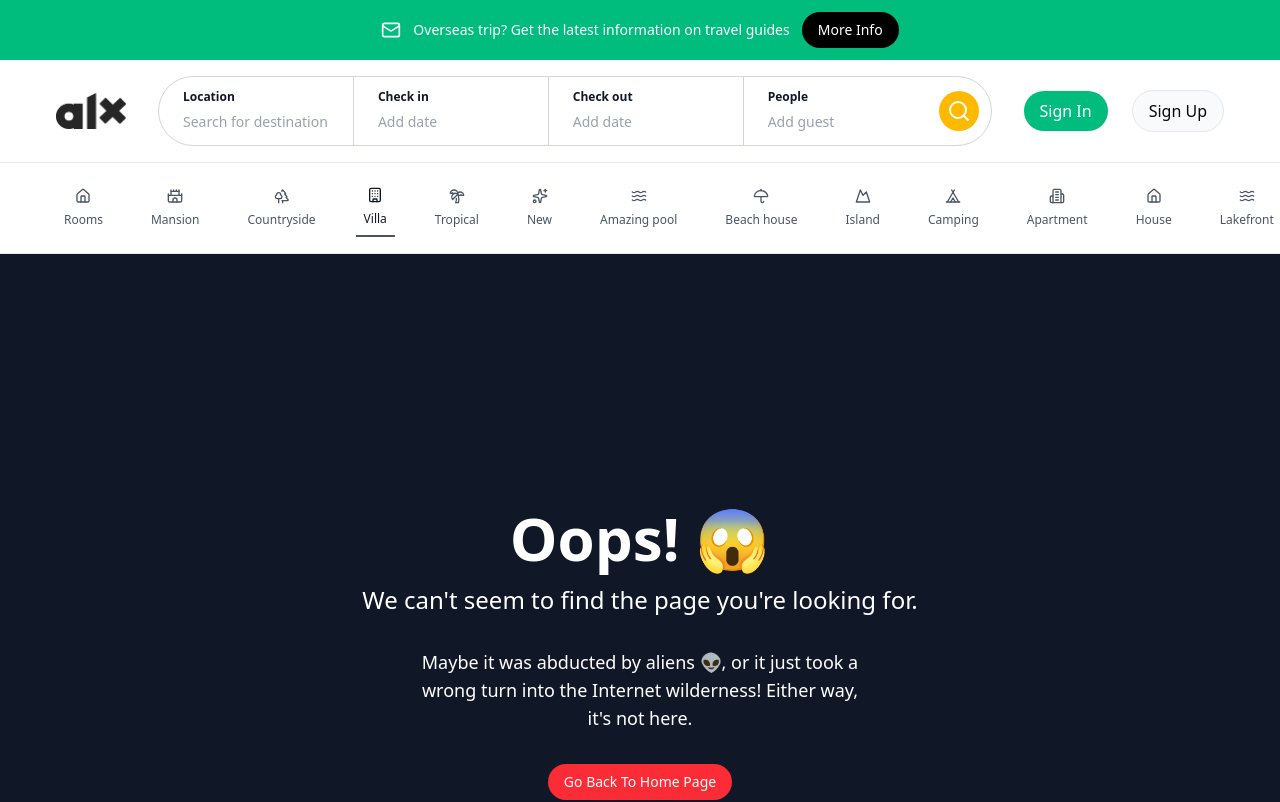
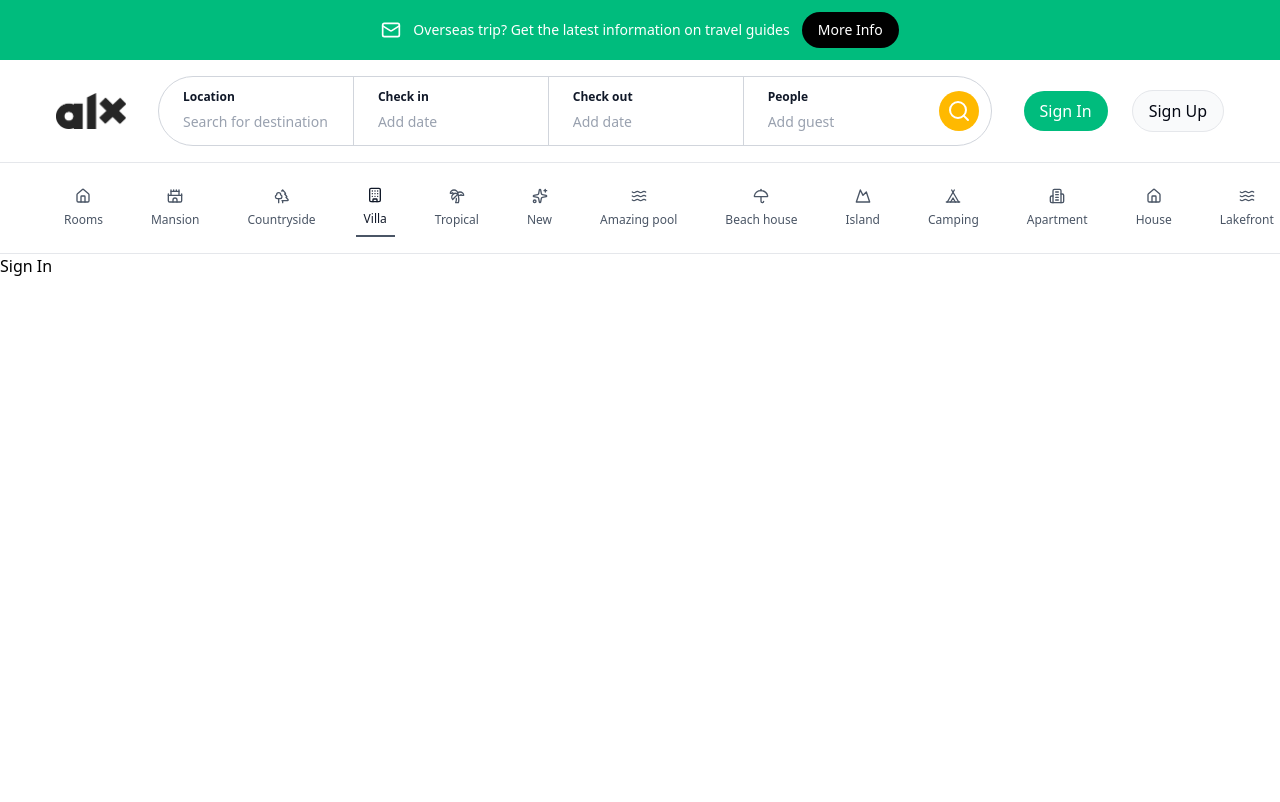
Before and after one commit to MoketeTyabekana/alx-listing-app-detail, a Next.js app: page /signIn in a window 1280 px wide. Before the commit this address had no page. Shown: the top 802 px of the page. Built offline with nearby package versions, Linux system fonts and the light colour scheme.

Commit message:
Created Sign In and sign up basic pages.

```diff
--- a/components/common/Button.tsx
+++ b/components/common/Button.tsx
@@ -10,12 +10,12 @@ const Button: React.FC<ButtonProps> = ({
 }) => {
   const variantStyle = {
     primary:
-      "bg-emerald-500 rounded-full px-4 py-2 text-white hover:bg-emerald-800 transition ease-in-out 0.6s",
+      "bg-emerald-500 rounded-full px-4 py-2 text-white hover:bg-emerald-800 transition ease-in-out 0.6s cursor-pointer",
     secondary:
-      "bg-gray-50 rounded-full px-4 py-2 text-gray-950 border border-gray-200 hover:bg-gray-800 hover:text-white transition ease-in-out 0.6s",
+      "bg-gray-50 rounded-full px-4 py-2 text-gray-950 border border-gray-200 hover:bg-gray-800 hover:text-white transition ease-in-out 0.6s cursor-pointer",
     tertiary:
-      "rounded-full bg-black text-white px-4 py-2 text-sm hover:bg-gray-600 transition ease-in-out 0.6s",
-    danger: "rounded-full bg-red-500 text-white px-4 py-2 text-sm hover:bg-gray-600 transition ease-in-out 0.6s",
+      "rounded-full bg-black text-white px-4 py-2 text-sm hover:bg-gray-600 transition ease-in-out 0.6s cursor-pointer",
+    danger: "rounded-full bg-red-500 text-white px-4 py-2 text-sm hover:bg-gray-600 transition ease-in-out 0.6s cursor-pointer",
   };
 
   return (
--- a/components/layout/Header.tsx
+++ b/components/layout/Header.tsx
@@ -89,7 +89,8 @@ export default function Header() {
                 alt="Vector icon"
                 width={70}
                 height={70}
-                className="cover"
+                className="cover cursor-pointer"
+                 onClick={() => router.push('/')}
               />{" "}
             </div>
 
@@ -174,13 +175,13 @@ export default function Header() {
               <Button
                 label={BUTTON_TEXT.signIn}
                 variant="primary"
-                onClick={() => router.push('/sign-in')}
+                onClick={() => router.push('/signIn')}
 
               />
               <Button
                 label={BUTTON_TEXT.signUp}
                 variant="secondary"
-                onClick={() => router.push('/sign-up')}
+                onClick={() => router.push('/signUp')}
 
               />
             </div>
--- /dev/null
+++ b/pages/signIn.tsx
@@ -0,0 +1,13 @@
+import React from 'react';
+
+const SignIn:React.FC=() => {
+  return (
+    <div>
+    <h1>
+        Sign In
+    </h1>
+    </div>
+  );
+}
+
+export default SignIn;
--- /dev/null
+++ b/pages/signUp.tsx
@@ -0,0 +1,13 @@
+import React from 'react';
+
+const SignUp:React.FC=() => {
+  return (
+    <div>
+       <h1>
+       Sign In
+   </h1>
+    </div>
+  );
+}
+
+export default SignUp;
```
